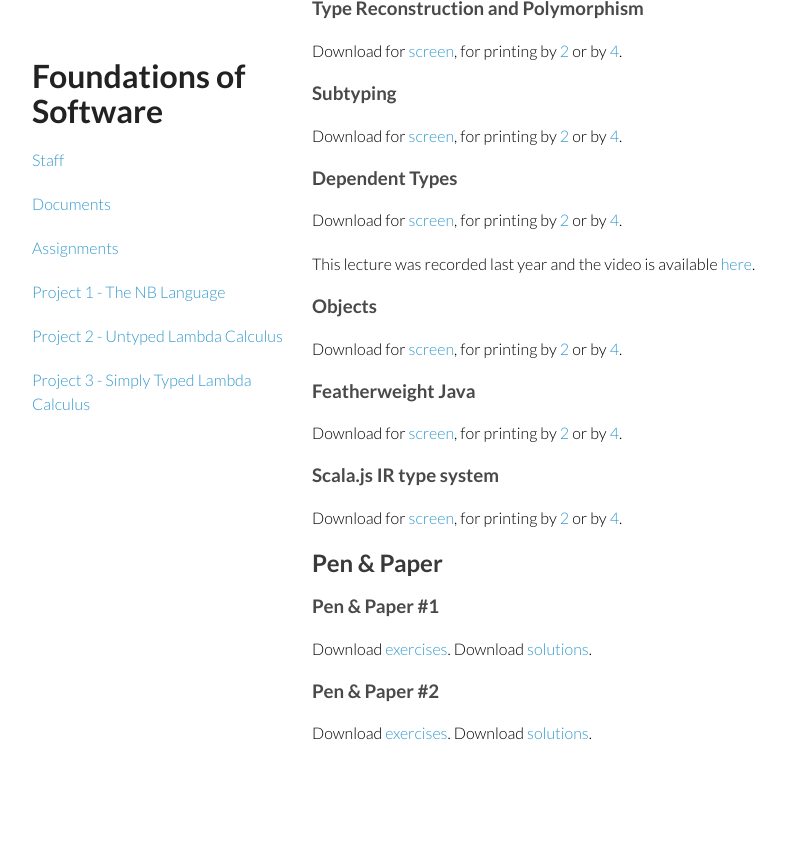
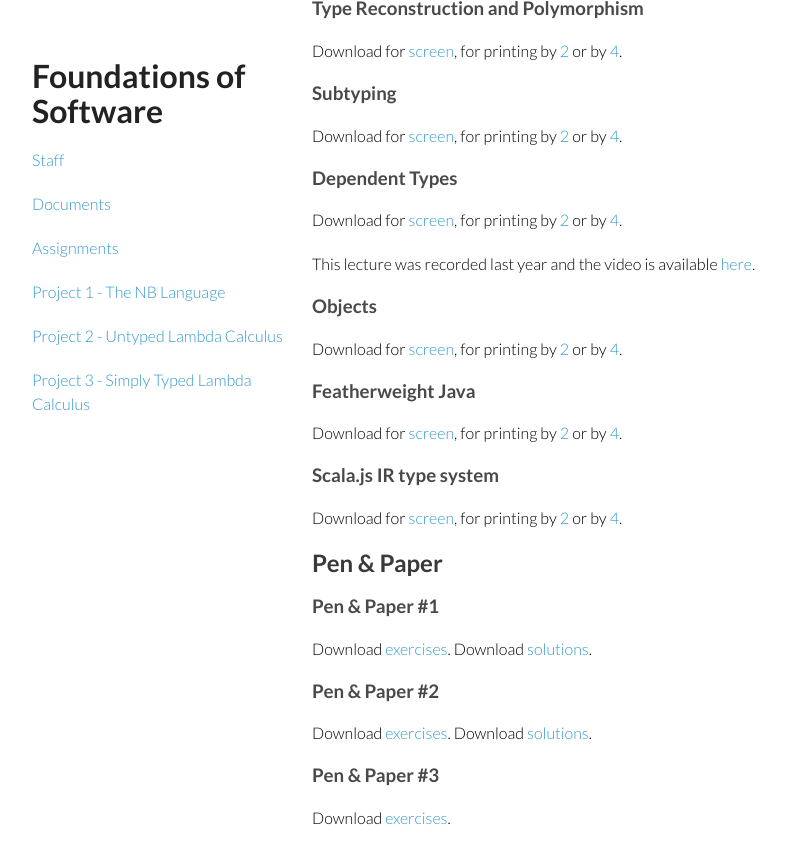
Before and after one commit to fos-2023/fos-2023.github.io, a Jekyll site: the page built from documents.md, in a window 1280 px wide and 900 px high, scrolled down 985 px. Shown: the top 864 px of the window, without its empty margins (168-953 px from the left). Built offline with Jekyll 4.4.1, drawn with Linux system fonts in a browser that asks for light colours; before the commit the page ends 1800 px from its top, so only the background shows below that.

Commit message:
generated for https://github.com/sjrd/fos/tree/b4236f6574815bd09704ccc80da6d353052a329d

```diff
--- a/documents.md
+++ b/documents.md
@@ -200,3 +200,7 @@ Download [solutions](slides/penpaper-2023-1-sol.pdf).
 
 Download [exercises](slides/penpaper-2023-2.pdf).
 Download [solutions](slides/penpaper-2023-2-sol.pdf).
+
+### Pen & Paper #3
+
+Download [exercises](slides/penpaper-2023-3.pdf).
```
Also changed, not shown: 9 other files.
